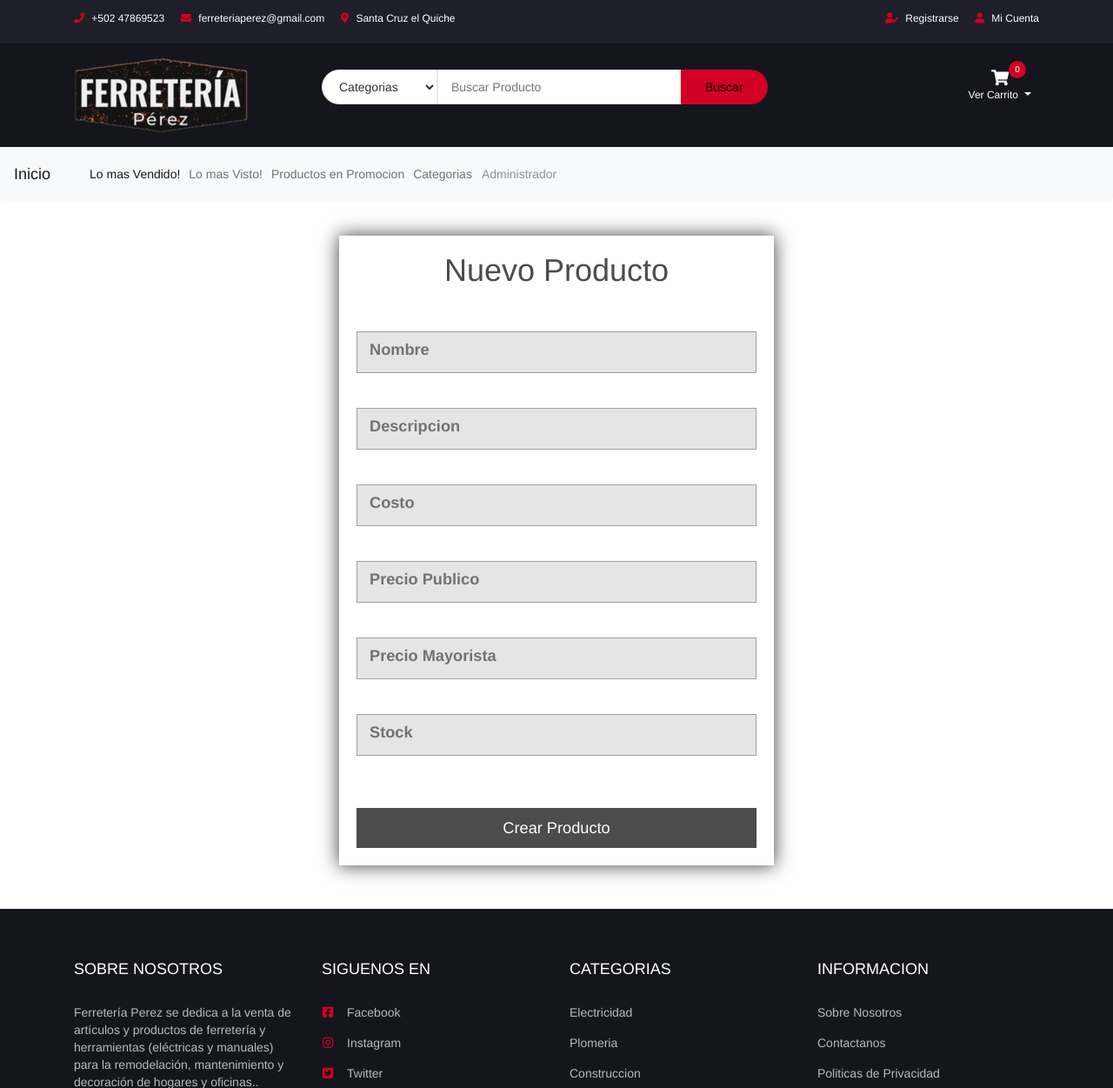
After one commit to PabloIQ/ferreteria-perez, a Django app: page /iproducto/ in a window 1280 px wide. The commit adds this page. Shown: the top 1251 px of the page at 87% size. Run offline with Django 3.2, Linux system fonts and the light colour scheme; some libraries are stand-ins or nearby versions.

Commit message:
Administrador

```diff
--- a/app/app/urls.py
+++ b/app/app/urls.py
@@ -24,4 +24,6 @@ urlpatterns = [
     path('notfound/', views.NotFound, name='not_found'),
     path('inicio/', views.Inicio, name='inicio_'),
     path('carrito/', views.Carrito, name='carrito_'),
+    path('categoria/', views.Categoria, name='categoria_'),
+    path('iproducto/',views.Iproducto, name='I_producto'),
 ]
--- a/app/core/static/css/style.css
+++ b/app/core/static/css/style.css
@@ -2303,3 +2303,80 @@ a {
 .myclass {
   background-image: url('img/foco.jpg');
 }
+
+
+/**Opcion de Administrador**/
+
+.optionadmin{
+  border: none;
+  border-color:none;
+  background-color:#f8f9fb;
+  color: #909192 ;
+  appearance: none;
+}
+.administrador{
+  padding-top: 0.5rem;
+  padding-left: 0.6rem;
+}
+
+/******************************Formularios Administrador****************************/
+.formulario{
+  width:500px;
+  max-width: 100%;
+  margin: auto;
+  margin-top: 40px;
+  padding: 20px;
+  box-shadow: 0 0 20px 1px rgba(0,0,0,0.7);
+  position: relative;
+  margin-bottom: 5rem;
+
+}
+
+.formulario__titulo{
+
+  text-align: center;
+  margin-top:0 ;
+  margin-bottom: 5rem;
+  color:rgba(0,0,0,0.7)
+
+}
+
+.formulario__input, .formulario__label, .formulario__submit{
+  display: block;
+  width: 100%;
+  font-size: 1.3em;
+}
+.formulario__input{
+  padding: 10px;
+  background: rgba(0, 0, 0, 0.1);
+  border: 1px solid rgba(0,0,0,0.3);
+  margin-bottom: 40px;
+}
+
+.formulario__input:focus + .formulario__label{
+margin-top: -120px;
+
+}
+
+.formulario__label{
+  padding-left: 15px;
+  position: absolute;
+  margin-top: -80px;
+  z-index: -20;
+  color: rgba(0, 0, 0, 0.5);
+  transition: all 0.2s;
+
+
+}
+.formulario__submit{
+  background: rgba(0,0,0,0.7);
+  color: white;
+  padding: 10px 20px;
+  cursor: pointer;
+  border: none;
+
+}
+
+.fijar{
+  margin-top: -120px;
+}
--- a/app/core/static/js/fuction.js
+++ /dev/null
@@ -1 +0,0 @@
-alert ('Un mensajito')
--- a/app/core/static/js/main.js
+++ b/app/core/static/js/main.js
@@ -125,7 +125,7 @@
 		})
 	});
 
-	var priceInputMax = document.getElementById('price-max'),
+	/*var priceInputMax = document.getElementById('price-max'),
 			priceInputMin = document.getElementById('price-min');
 
 	priceInputMax.addEventListener('change', function(){
@@ -135,7 +135,7 @@
 	priceInputMin.addEventListener('change', function(){
 		updatePriceSlider($(this).parent() , this.value)
 	});
-
+*/
 	function updatePriceSlider(elem , value) {
 		if ( elem.hasClass('price-min') ) {
 			console.log('min')
@@ -166,3 +166,25 @@
 	}
 
 })(jQuery);
+
+
+
+var inputs = document.getElementsByClassName('formulario__input');
+
+for(var i=0; i < inputs.length; i++){
+inputs[i].addEventListener('keyup', function(){
+    if(this.value.length>=1){
+
+        this.nextElementSibling.classList.add('fijar');
+    }else{
+        this.nextElementSibling.classList.remove('fijar');
+    }
+}
+);
+
+
+}
+
+function alerta(){
+    alert("Categoria Creada");
+}
--- /dev/null
+++ b/app/core/templates/administrador/producto.html
@@ -0,0 +1,24 @@
+{% extends 'layout/layout.html' %}
+
+{% block contenido %}
+<form action="" class ="formulario">
+    <h1 class="formulario__titulo">Nuevo Producto</h1>
+    <input type="text" class="formulario__input">
+    <label for="" class="formulario__label">Nombre</label>
+    <input type="text" class="formulario__input">
+    <label for="" class="formulario__label">Descripcion</label>
+    <input type="text" class="formulario__input">
+    <label for="" class="formulario__label">Costo</label>
+    <input type="text" class="formulario__input">
+    <label for="" class="formulario__label">Precio Publico</label>
+    <input type="text" class="formulario__input">
+    <label for="" class="formulario__label">Precio Mayorista</label>
+    <input type="text" class="formulario__input">
+    <label for="" class="formulario__label">Stock</label>
+    <br/>
+
+    <input type="submit" class="formulario__submit" Value="Crear Producto">
+</form>
+
+
+{% endblock %}
--- a/app/core/templates/layout/layout.html
+++ b/app/core/templates/layout/layout.html
@@ -28,6 +28,8 @@
 
     <!--Carrito -->
 
+    <!--Archivo Java Funcion Formulario -->
+    <script defer type="text/javacript" src="{% static 'js/fuctiones.js' %}"></script>
 
     <!-- Slick -->
     <link type="text/css" rel="stylesheet" href="{% static 'css/slick.css' %}"/>
@@ -36,6 +38,7 @@
 </head>
 
 <body>
+
     <!-- HEADER -->
 		<header>
 			<!-- TOP HEADER -->
@@ -142,7 +145,15 @@
               <a class="nav-link" href="{% url 'not_found' %}">Lo mas Visto!</a>
               <a class="nav-link" href="#">Productos en Promocion</a>
               <a class="nav-link" href="#">Categorias</a>
-              <a class="nav-link" href="#">Administrador</a>
+              <div class="administrador">
+                  <select class="optionadmin">
+                        <option value="Administrador">Administrador</option>
+                        <option value="Categoria">Crear Categoria</option>
+                        <option value="Producto">Ingresar Producto</option>
+                        <option value="Proveedor">Registrar Proveedor</option>
+                        <option value="Usuario">Registrar Usuario</option>
+                  </select>
+              </div>
             </div>
           </div>
         </div>
--- a/app/core/views.py
+++ b/app/core/views.py
@@ -17,3 +17,9 @@ def Inicio (request):
 
 def Carrito (request):
     return render (request, 'producto/carrito.html')
+
+def Categoria (request):
+    return render (request, 'administrador/categoria.html')
+
+def Iproducto (request):
+    return render (request, 'administrador/producto.html')
```
Also changed, not shown: app/core/templates/administrador/categoria.html (added, +13 -0 lines), app/core/templates/administrador/Proveedor.html (added), app/core/templates/administrador/Registrarse.html (added).
